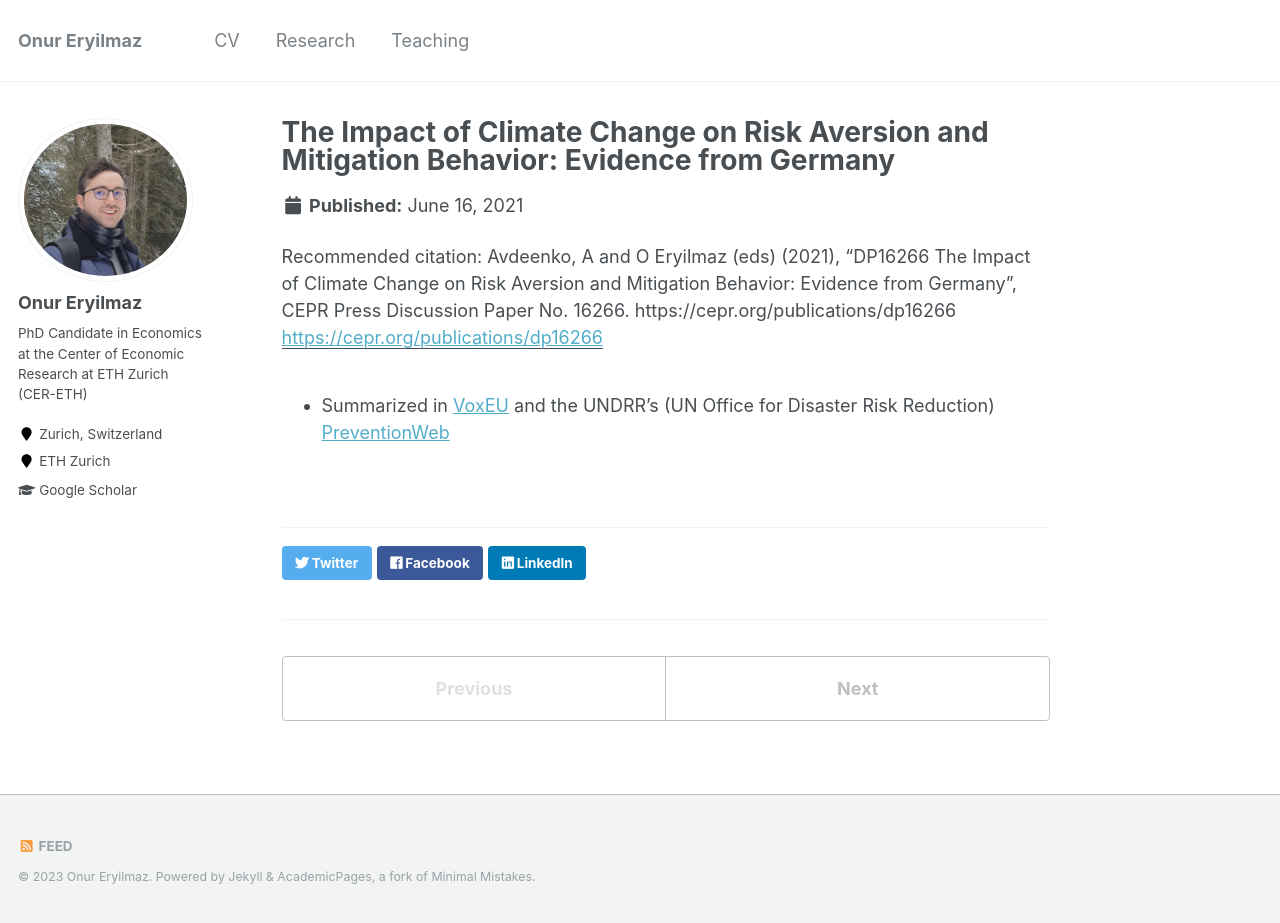
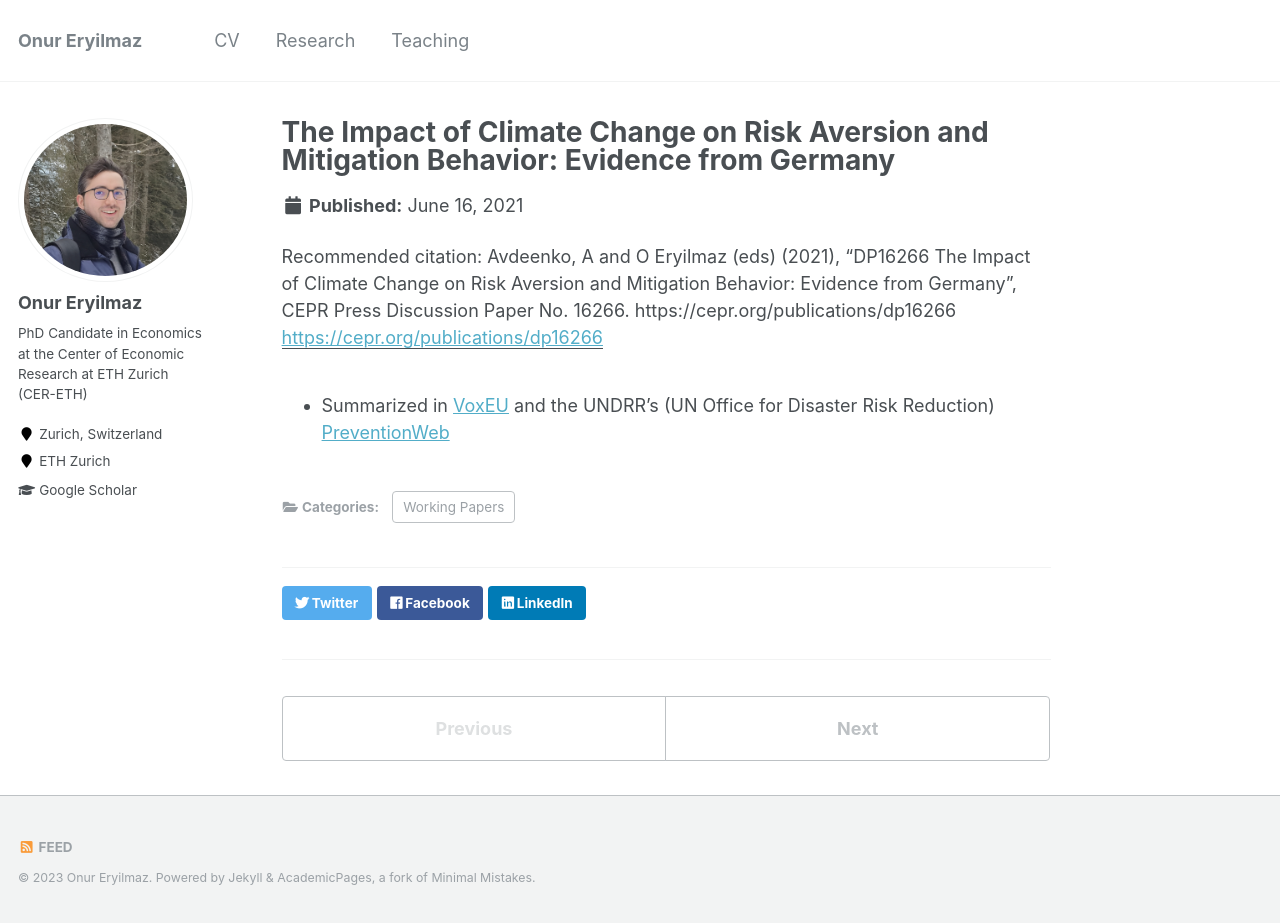
Before and after one commit to oeryilmaz/oeryilmaz.github.io, a Jekyll site: the page built from _publications/2009-10-01-paper-title-number-1.md, in a window 1280 px wide and 923 px high. Built offline with Jekyll 4.4.1, drawn with Linux system fonts in a browser that asks for light colours.

Commit message:
Update 2009-10-01-paper-title-number-1.md
Added category: 'Working Papers'   # Add this line

```diff
--- a/_publications/2009-10-01-paper-title-number-1.md
+++ b/_publications/2009-10-01-paper-title-number-1.md
@@ -4,6 +4,7 @@ collection: publications
 permalink: /publication/2009-10-01-paper-title-number-1
 excerpt: 'This paper investigates whether the 2013 floods in Germany affected risk preferences and mitigation behavior, using a representative, longitudinal data set. Exploiting the circumstance that this weather phenomenon was unanticipated, we provide robust evidence that flood exposure had a depressing impact on individual willingness to take risks. The effect size corresponds to a 4.85 percent reduction from the pre-treatment mean, varies between men and women, and is detectable up to five years after the shock. We show that this change is mediated by changes in well-being. Moreover, we discuss whether these changes in risk aversion may eventually reduce the costly moral hazard problem in climate change mitigation policies. In particular, we document that selection on risk aversion leads to a higher uptake in life insurances in high-risk areas.'
 date: 2021-06-16
+category: 'Working Papers'   # Add this line
 paperurl: 'https://cepr.org/publications/dp16266'
 linktext: 'CEPR Discussion Paper No. 16266'   # Add this line
 citation: 'Avdeenko, A and O Eryilmaz (eds) (2021), “DP16266 The Impact of Climate Change on Risk Aversion and Mitigation Behavior: Evidence from Germany”, CEPR Press Discussion Paper No. 16266. https://cepr.org/publications/dp16266'
```
